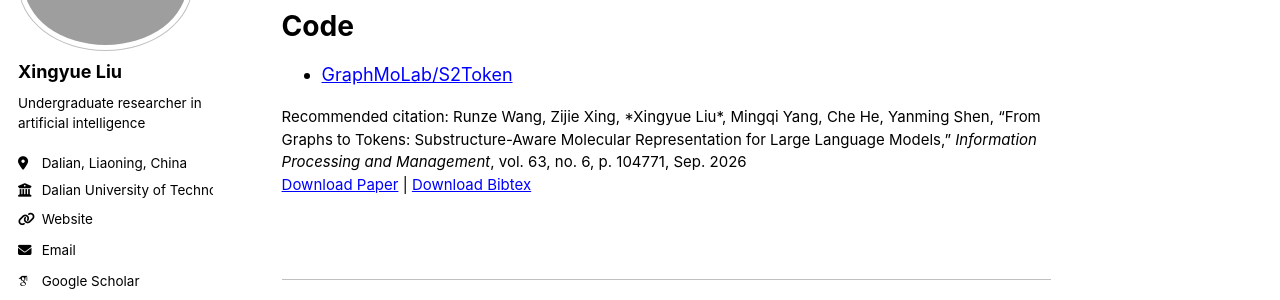
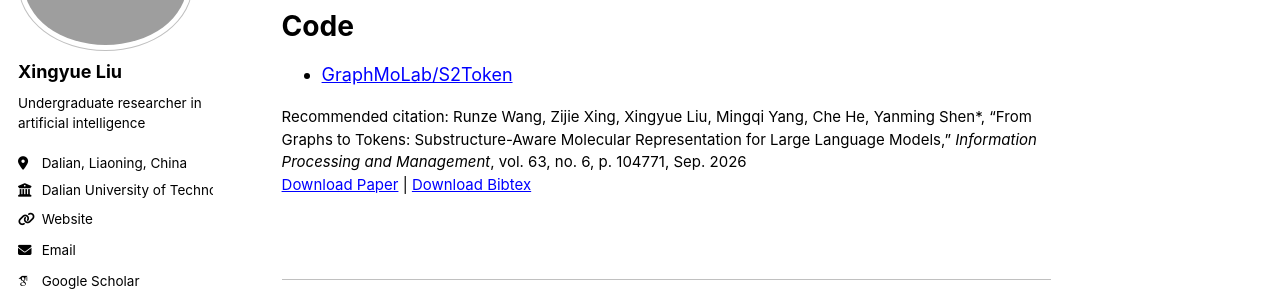
Before and after one commit to recynie/recynie.github.io, a Jekyll site: the page built from _publications/from-graphs-to-tokens.md, in a window 1280 px wide and 900 px high, scrolled down 1043 px. Shown: the part 182-482 px from the top of the window. Built offline with Jekyll 4.4.1, drawn with Linux system fonts in a browser that asks for light colours; some web fonts are replaced; a script bundle is joined from its source files by our own code; library files that are not in the unit come from our copies.

```diff
--- a/_publications/from-graphs-to-tokens.md
+++ b/_publications/from-graphs-to-tokens.md
@@ -9,7 +9,7 @@ venue: 'Information Processing & Management'
 slidesurl:
 paperurl: 'https://recynie.github.io/files/from-graphs-to-tokens.pdf'
 bibtexurl: 'https://recynie.github.io/files/from-graphs-to-tokens.bib'
-citation: 'Runze Wang, Zijie Xing, *Xingyue Liu*, Mingqi Yang, Che He, Yanming Shen, “From Graphs to Tokens: Substructure-Aware Molecular Representation for Large Language Models,” <i>Information Processing and Management</i>, vol. 63, no. 6, p. 104771, Sep. 2026'
+citation: 'Runze Wang, Zijie Xing, Xingyue Liu, Mingqi Yang, Che He, Yanming Shen*, “From Graphs to Tokens: Substructure-Aware Molecular Representation for Large Language Models,” <i>Information Processing and Management</i>, vol. 63, no. 6, p. 104771, Sep. 2026'
 ---
 Abstract
 ======
```
Also changed, not shown: _publications/language-guided-protein-optimization.md (+1 -1 lines), _publications/motif-driven-molecular-graph-representation-learning.md (+1 -1 lines).
